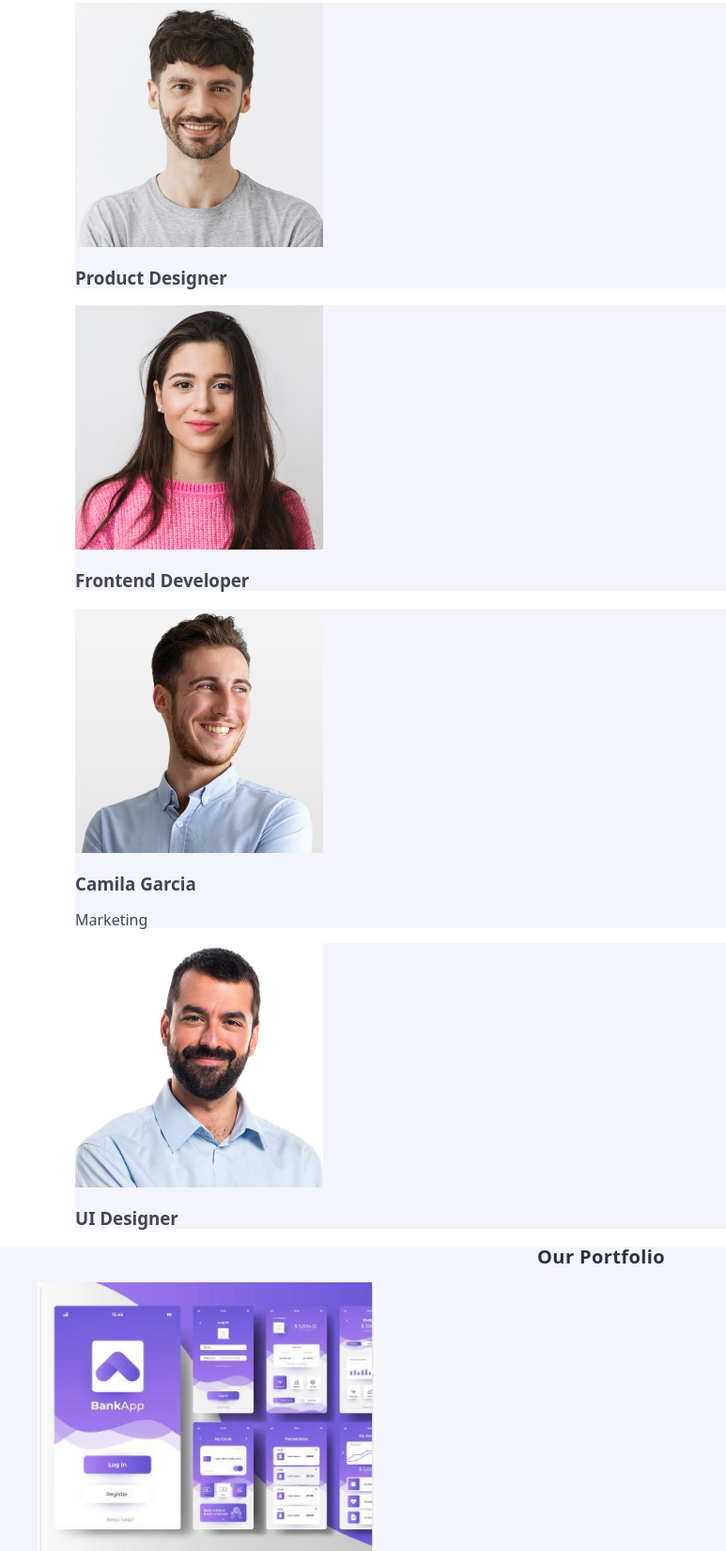
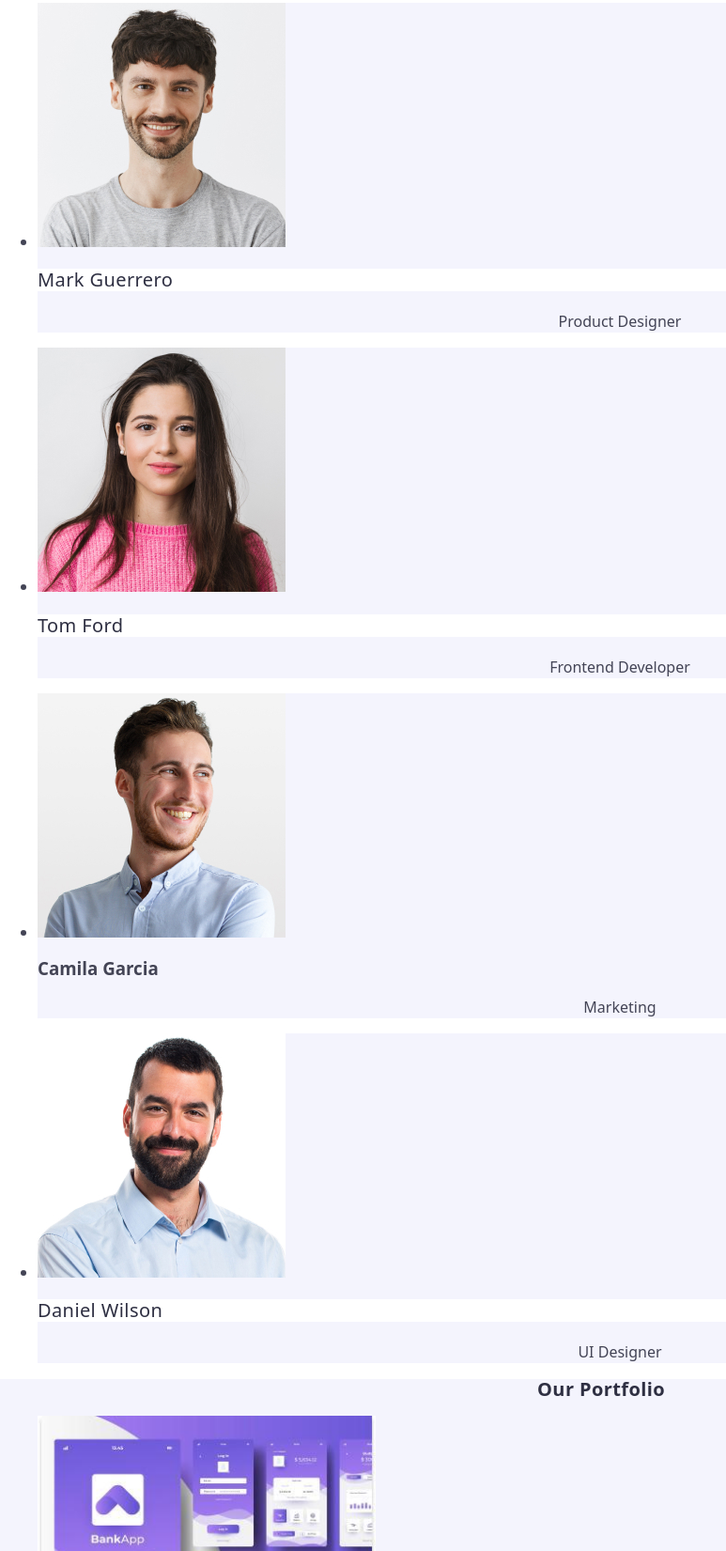
Before and after one commit to OlgaMudrova/goit-markup-hw-02, a plain HTML site: page index.html in a window 1280 px wide. Shown: the part 823-2474 px from the top of the page at 94% size, without its empty margins (0-773 px from the left). Drawn offline with nearby package versions, Linux system fonts and the light colour scheme.

Commit message:
Create index.html

```diff
--- a/index.html
+++ b/index.html
@@ -51,8 +51,9 @@
     <!--OUR BENEFITS-->
 <section>
     <h2 class="main-works">Our benefice</h2>
-        <ul class="made-menu">
-            <ul class="list">
+
+    <ul class="made-menu">
+
         <li class="made-menu-item">
             <h3 class="made-menu-item-name">Strategy</h3>
             <p class="made-menu-item-text">Our goal is to identify the business
@@ -70,23 +71,23 @@
             <h3 class="made-menu-item-name">Technologies</h3>
             <p class="made-menu-item-text">Design practice focused on digital experiences. We bring forth a deep passion for problem-solving.</p>
         </li>
-        </ul>
     </ul>
         </section>
 
         <!--INGREDIENTS SECTION-->
 <section class="workers-background">
     <h2 class="workers-head">Our Team</h2>
-        <ul class="workers-menu">
-            <ul class="list">
+
+    <ul class="workers-menu">
+
         <li class="workers-person">
             <img src="./images/img.jpg"
             alt="markguerrero"
             width="264"
             height="260"
             />
-            <h3 class="workers-names>Mark Guerrero</h3>
-            <p class="workers-positions">Product Designer</p>
+            <h3 class="workers-names">Mark Guerrero</h3>
+            <p class="workers-positions">Product Designer </p>
         </li>
 
         <li class="workers-person">
@@ -95,10 +96,9 @@
             width="264"
             height="260"
             />
-            <h3 class="workers-names>Tom Ford</h3>
+            <h3 class="workers-names">Tom Ford</h3>
             <p class="workers-positions">Frontend Developer</p>
         </li>
-    </div>
         <li class="workers-person">
             <img src="./images/img-2.jpg"
             alt="Camila Garcia"
@@ -106,19 +106,17 @@
             height="260"
             />
             <h3 class="workers-name">Camila Garcia</h3>
-            <p class"workers-positions">Marketing</p>
+            <p class ="workers-positions">Marketing</p>
         </li>
-    </div>
         <li class="workers-person">
             <img src="./images/img-3.jpg"
             alt="Daniel Wilson"
             width="264"
             height="260"
             />
-            <h3 class="workers-names>Daniel Wilson</h3>
+            <h3 class="workers-names">Daniel Wilson</h3>
             <p class="workers-positions">UI Designer</p>
         </li>
-      </ul>
     </ul>
     </section>
 
```
